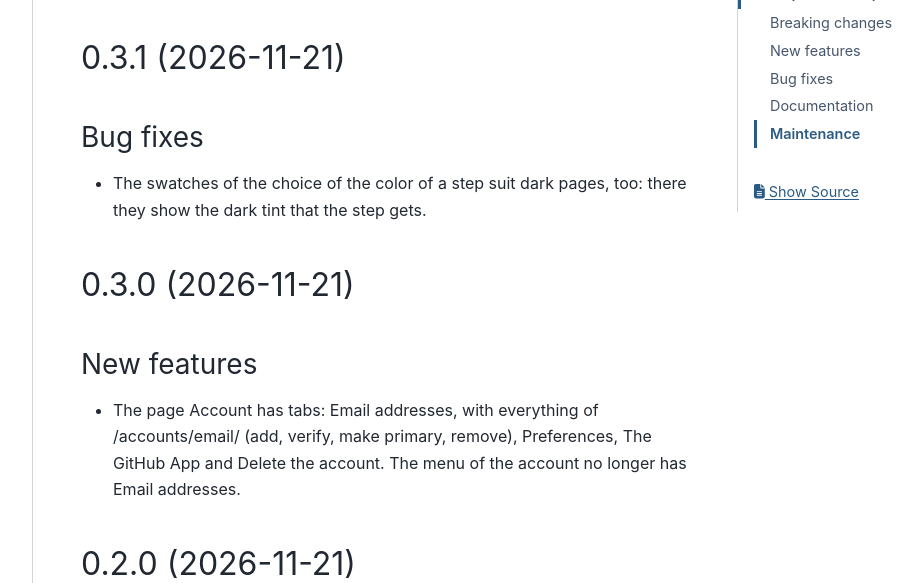
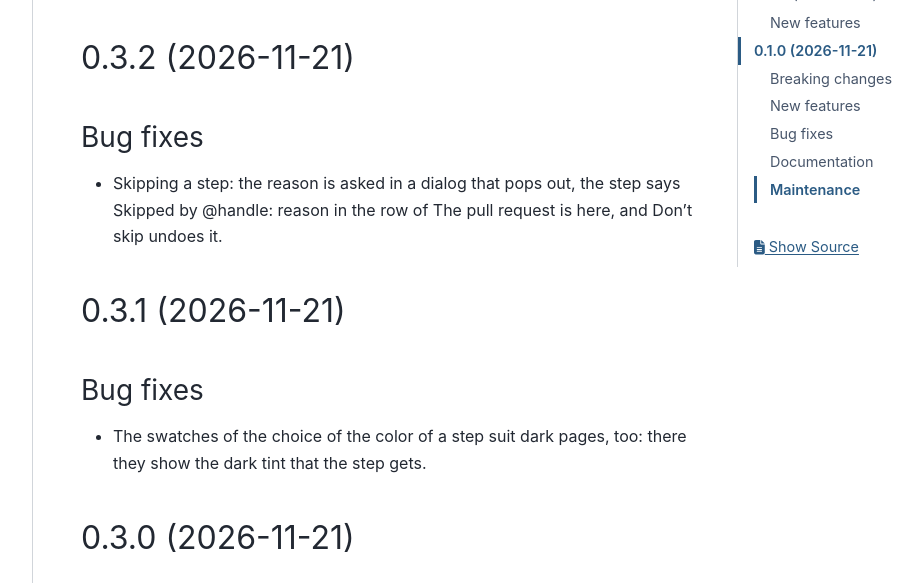
Before and after one commit to PyCalendar/dashboard.pycal.org, a Sphinx documentation site: the page built from docs/changelog.rst, in a window 1280 px wide and 900 px high, cut to the strip 317-900 px from the top of the window. Shown: the whole strip, without its empty margins (287-1210 px from the left). Built offline with Sphinx 7.4.7 and the PyData theme 0.15.4, drawn with Linux system fonts in a browser that asks for light colours; the version number could not be read and is left out; some of the changed text lies outside the part shown.

Commit message:
Release 0.3.2
Co-Authored-By: Claude Opus 5.5 <noreply@anthropic.com>

AI Prompts:
claude-opus-5-5: https://dashboard.pycal.org/projects/icalendar/pull-requests/  Actually, I said PR Message rename to "PR Status" Rename this to "PR Sync"  create a new condition that allows me to filter for whether PR Sync is enabled on a pull request. This is part of the dashboard group as it acts on data that is on the dashboard. Also another condition in this group whether a step was skipped, so I can filter them, too.

```diff
--- a/docs/changelog.rst
+++ b/docs/changelog.rst
@@ -8,6 +8,15 @@ Changelog
 .. include:: _build/unreleased.rst
 
 .. towncrier release notes start
+
+0.3.2 (2026-11-21)
+------------------
+
+Bug fixes
+~~~~~~~~~
+
+- Skipping a step: the reason is asked in a dialog that pops out, the step says Skipped by @handle: reason in the row of The pull request is here, and Don't skip undoes it.
+
 
 0.3.1 (2026-11-21)
 ------------------
--- a/todo.txt
+++ b/todo.txt
@@ -607,8 +607,10 @@ community: where to start, what waits for a review, who contributes.
 - [ ] Status labels -> Step labels; their setting is a table: radio, title, description, action:
       Off (no step labels on GitHub; delete all labels that match the steps) and With PR Status (the steps have labels
       on GitHub, assigned by hand or by the PR Status on a pull request; create the labels and label the pull requests)
-- [ ] Rename PR Message to PR Status: the tab has two tabs: Status Message (the PR Message as it is) and Status Label
+- [ ] Rename PR Message to PR Sync (not PR Status, the person corrected it): the tab has two tabs: Status Message (the PR Message as it is) and Status Label
       (the setting above)
 - [x] Skip: the reason in a dialog that pops out; "Reason for skipping"; without the text about who sees it;
       "Skipped by @handle: <reason>" without a badge; "Don't skip" looks like the button Skip;
       "The pull request is here" in the same row as "Skipped by ..."
+- [ ] A group Dashboard of conditions on data of the dashboard: PR Sync is on for a pull request, and a step is
+      skipped for it
```
Also changed, not shown: 1 other file.
